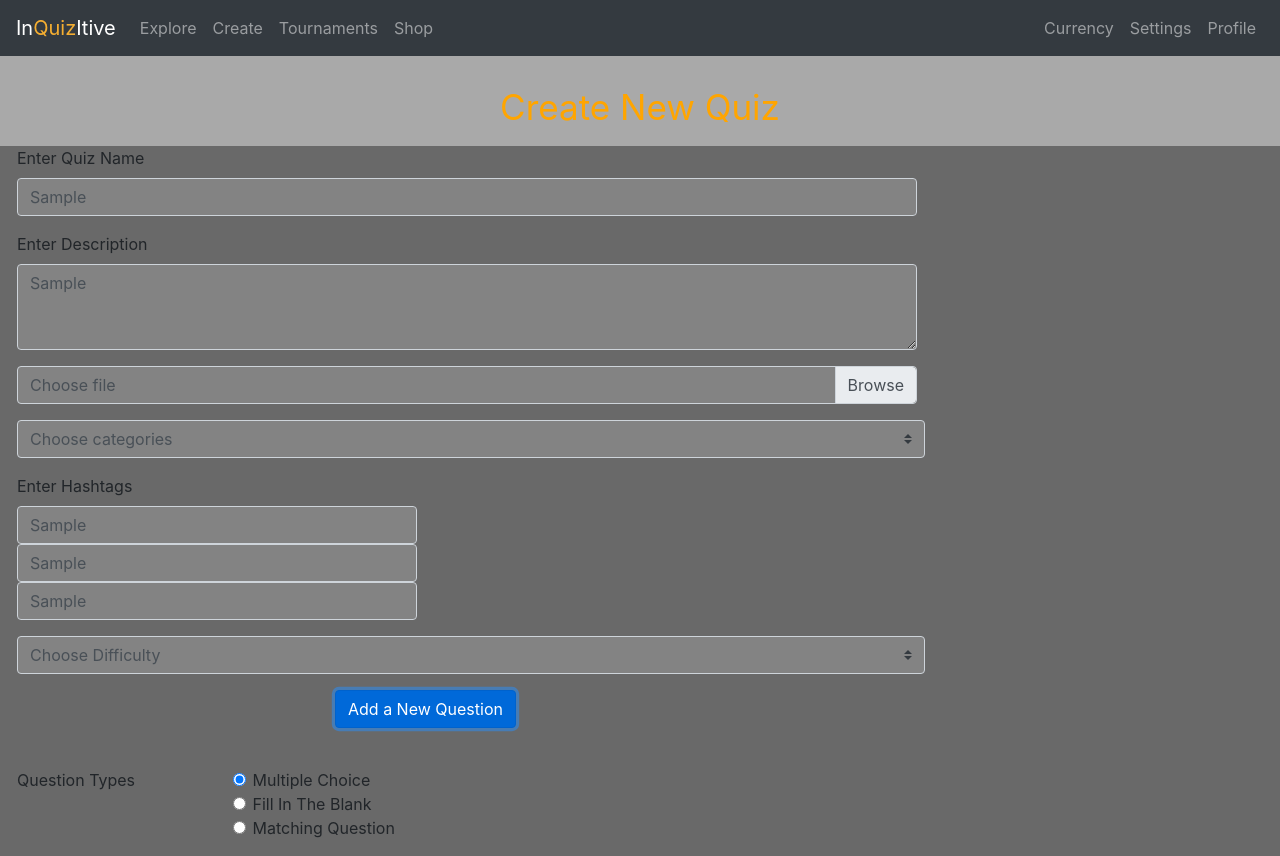
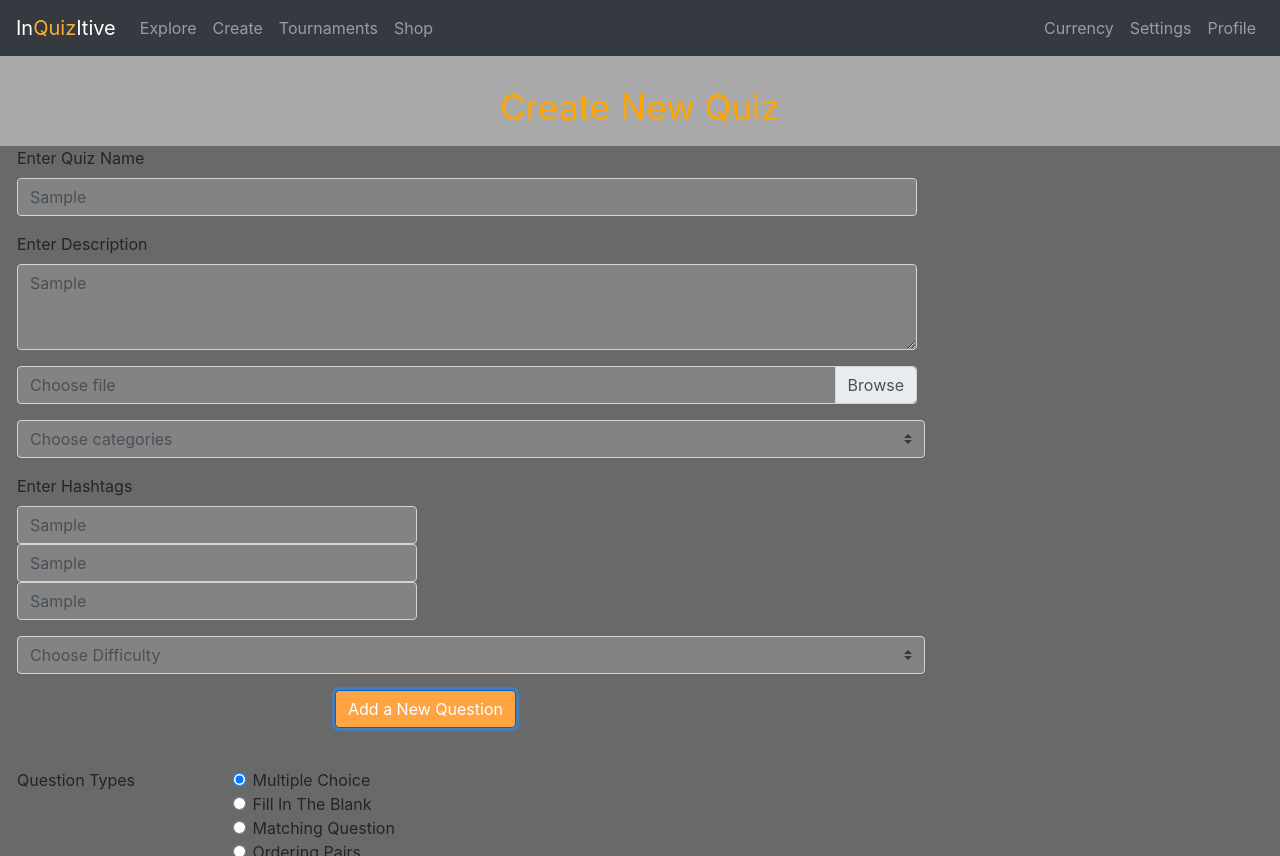
Before and after one commit to inquizitive-416/inquizitive, a React (Create React App) app in the folder client/: page /create in a window 1280 px wide. Both pictures are taken after typing "Sample", "Sample", "Sample", "Sample", "Sample" into the empty fields and a click on the button "Add a New Question". Built offline with nearby package versions, Linux system fonts and the light colour scheme; no server answers.

Commit message:
add question button fixed

```diff
--- a/client/src/App.js
+++ b/client/src/App.js
@@ -1,7 +1,7 @@
 import React from 'react';
 import Welcome from './components/welcomescreen/Welcomescreen';
 import Explorescreen from './components/explorescreen/Explorescreen';
-import CreateScreen from './components/createscreen/createScreen';
+import CreateScreen from './components/createscreen/CreateScreen';
 import Settingsscreen from './components/settingsscreen/Settingsscreen';
 import Shopscreen from './components/shopscreen/Shopscreen';
 import { BrowserRouter, Switch, Route, Redirect } from 'react-router-dom';
--- a/client/src/components/createQuestion/CreateQuestion.js
+++ b/client/src/components/createQuestion/CreateQuestion.js
@@ -1,19 +1,35 @@
 import React, { useState, useEffect } 	from 'react';
+import ListGroup from 'react-bootstrap/ListGroup'
+import Accordion from 'react-bootstrap/Accordion'
+import Card from 'react-bootstrap/Card'
+import Button from 'react-bootstrap/Button'
 
-const CreateQuestion = (props) => {
+const CreateQuestion = ({question,onDelete}) => {
+    //console.log(key)
+    //console.log(question)
     var type = "MTP"
+
     if(type == "MTP")
     {
         return (
-            <div>
+
+         <Accordion defaultActiveKey="0">
+         <Card>
+              <Card.Header>
+                 <Accordion.Toggle as={Button} variant="link" eventKey="0">  Click me</Accordion.Toggle>
+             </Card.Header>
+             <Accordion.Collapse eventKey="0">
+                 <Card.Body> <div>
                 <div style= {{paddingLeft: 17}}>
                     <label for="formGroupExampleInput">Enter Question Prompt:</label>
                      <input style= {{ backgroundColor: "#838383", width:900}} type="text" class="form-control" id="formGroupExampleInput" placeholder="Add Quiz Name"/>
+
+                     <button style= {{backgroundColor: "#ffa343" }} onClick={(e) => onDelete(question.id)} class="btn btn-primary" type="button">Delete Question</button>
                 </div>
-
-
-
-            </div>
+            </div> </Card.Body>
+              </Accordion.Collapse>
+        </Card>
+     </Accordion>
 
 
         );
--- a/client/src/components/createscreen/AddQuestion.js
+++ b/client/src/components/createscreen/AddQuestion.js
@@ -1,31 +1,53 @@
 import React, { useState, useEffect } 	from 'react';
 
-const AddQuestion = (props) => {
+const AddQuestion = ({addQues, onAdd}) => {
+    //console.log(props)
+
+    const [questype, setQuestype] = useState('')
+
+    const submitform =(e)=>{
+        e.preventDefault()
+        addQues({questype})
+        onAdd()
+
+
+
+
+    }
+
      return (
         <div style= {{paddingTop: 40}}>
-            <form>
+            <form onSubmit={submitform}>
                 <fieldset style= {{paddingLeft: 17}} class="form-group">
                         <div class="row">
                             <legend class="col-form-label col-sm-2 pt-0">Question Types</legend>
                             <div class="col-sm-10">
 
                                 <div class="form-check">
-                                     <input class="form-check-input"  type="radio" name="gridRadios" id="gridRadios1" value="option1" checked/>
+                                     <input onChange={(e) => setQuestype(e.currentTarget.value) } class="form-check-input"  type="radio" name="gridRadios" id="gridRadios1" value="MTP" checked/>
                                      <label class="form-check-label" for="gridRadios1">Multiple Choice</label>
                                 </div>
 
                                 <div class="form-check">
-                                    <input class="form-check-input" type="radio" name="gridRadios" id="gridRadios2" value="option2"/>
+                                    <input onChange={(e) => setQuestype(e.currentTarget.value)} class="form-check-input" type="radio" name="gridRadios" id="gridRadios2" value="Fitb"/>
                                     <label class="form-check-label" for="gridRadios2">Fill In The Blank</label>
                                 </div>
 
                                 <div class="form-check ">
-                                    <input class="form-check-input" type="radio" name="gridRadios" id="gridRadios3" value="option3" />
+                                    <input onChange={(e) => setQuestype(e.currentTarget.value)} class="form-check-input" type="radio" name="gridRadios" id="gridRadios3" value="Matching" />
                                     <label class="form-check-label" for="gridRadios3">Matching Question</label>
+                                </div>
+                                <div class="form-check ">
+                                    <input onChange={(e) => setQuestype(e.currentTarget.value)} class="form-check-input" type="radio" name="gridRadios" id="gridRadios4" value="Ordering" />
+                                    <label class="form-check-label" for="gridRadios4">Ordering Pairs</label>
                                 </div>
                             </div>
                         </div>
                     </fieldset>
+                    <div style = {{paddingLeft:50}} >
+                    <button style= {{backgroundColor: "orange"}} type="submit" class="btn btn-primary">Submit</button>
+                    </div>
+
 
                 </form>
             </div>
--- a/client/src/components/createscreen/QuestionList.js
+++ b/client/src/components/createscreen/QuestionList.js
@@ -0,0 +1,26 @@
+import React, { useState, useEffect } 	from 'react';
+import CreateQuestion from '../createQuestion/CreateQuestion';
+
+const QuestionList = ({questions, onDelete}  ) => {
+
+     return (
+        <>
+        {questions.map( question => (
+
+          <CreateQuestion  question={question} onDelete={onDelete}  />
+        ))}
+      </>
+
+
+        );
+
+
+    };
+
+
+export default QuestionList;
+
+//{questions.map((ques, index) => (
+
+    //<CreateQuestion key={index} ques={ques} onDelete={onDelete}  />
+  //))}
--- a/client/src/components/createscreen/createScreen.js
+++ b/client/src/components/createscreen/createScreen.js
@@ -3,10 +3,7 @@ import NavbarTop					from '../navbar/NavbarTop';
 import AddQuestion					from './AddQuestion';
 import QuestionList                 from './QuestionList'
 import CreateQuestion					from '../createQuestion/CreateQuestion';
-import ListGroup from 'react-bootstrap/ListGroup'
-import Accordion from 'react-bootstrap/Accordion'
-import Card from 'react-bootstrap/Card'
-import Button from 'react-bootstrap/Button'
+
 
 import './createscreen.css'
 import { AddArgumentsAsVariables } from 'graphql-tools';
@@ -15,17 +12,26 @@ const CreateScreen = (props) => {
     const [questions , setQuestions] = useState([])
     const [showAdd , setShowAdd] = useState(false)
 
-    // const deleteQuestion =(id)={
+       const onDelete =(id)=>{
 
-    //     setQuestions(questions,filter((ques) => ques.id !== id))
-
-    // }
-
-    // const addQuestion =(id)=>{
-    //    // const newQuestion =
+           setQuestions(questions.filter( ques => ques.id !== id))
+           console.log("new ques", questions)
 
 
-    // }
+        }
+
+     const addQues = (question)=>{
+         //console.log("yoooooo")
+         //console.log(questions)
+         const id = Math.floor(Math.random() * 10000) + 1
+         const newQuestion = {id, question }
+         //console.log(newQuestion)
+         //questions.push(question)
+         setQuestions([...questions, newQuestion])
+
+         console.log("old ques", questions)
+
+     }
 
     const onAdd = ()=>
     {
@@ -93,24 +99,11 @@ const CreateScreen = (props) => {
                </form>
 
                <div class="d-grid gap-2 col-6 mx-auto">
-                  <button onClick={onAdd} class="btn btn-primary" type="button">Add a New Question</button>
+                  <button style= {{backgroundColor: "#ffa343"}}  onClick={onAdd} class="btn btn-primary" type="button">Add a New Question</button>
 
                </div>
-               {showAdd && <AddQuestion />}
-
-            {/* <Accordion defaultActiveKey="0">
-                <Card>
-                     <Card.Header>
-                        <Accordion.Toggle as={Button} variant="link" eventKey="0">  Click me</Accordion.Toggle>
-                    </Card.Header>
-                    <Accordion.Collapse eventKey="0">
-                        <Card.Body> <CreateQuestion/> </Card.Body>
-                     </Accordion.Collapse>
-               </Card>
-            </Accordion> */}
-
-
-
+               {showAdd && <AddQuestion  addQues ={addQues} onAdd = {onAdd}/>}
+               <QuestionList questions= {questions} onDelete = {onDelete}/>
 
 
         </div>
@@ -119,3 +112,4 @@ const CreateScreen = (props) => {
 };
 
 export default CreateScreen;
+//{showAdd && <AddQuestion  addQues ={addQues}/>}
```
